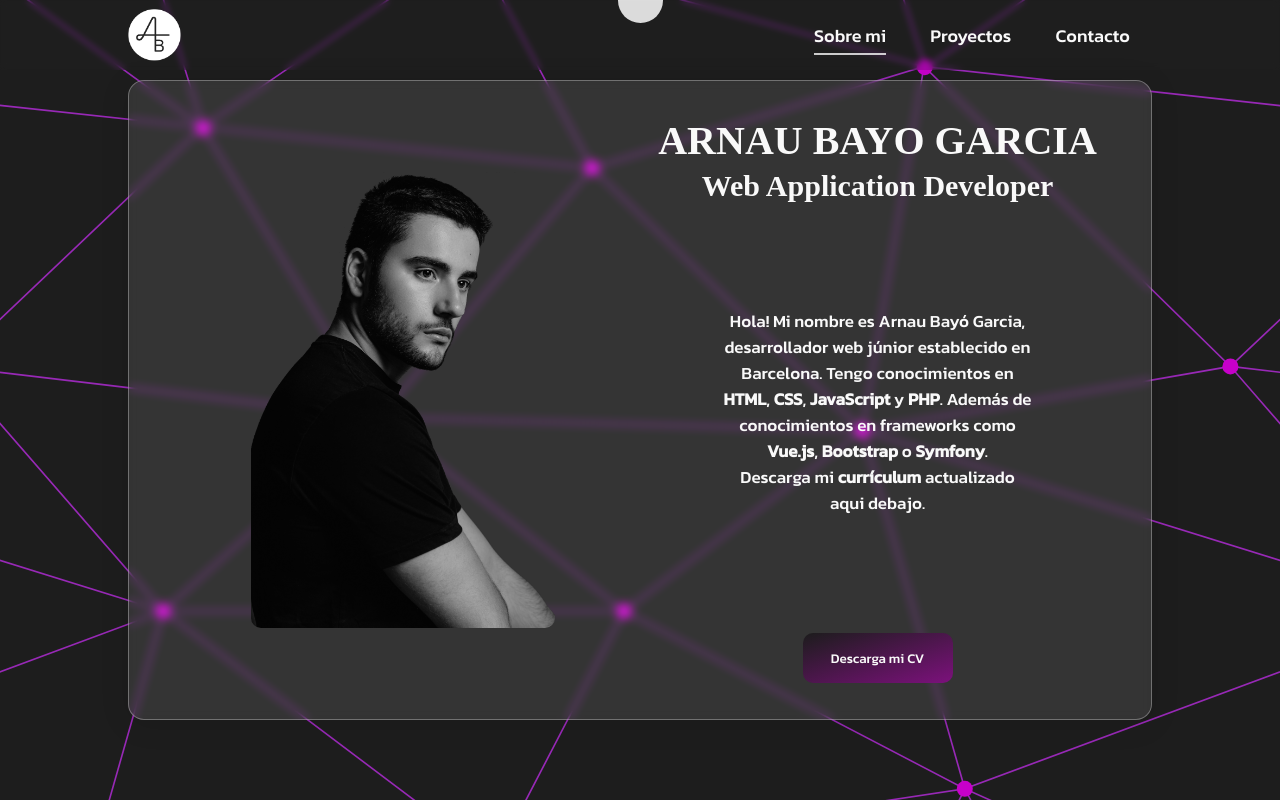
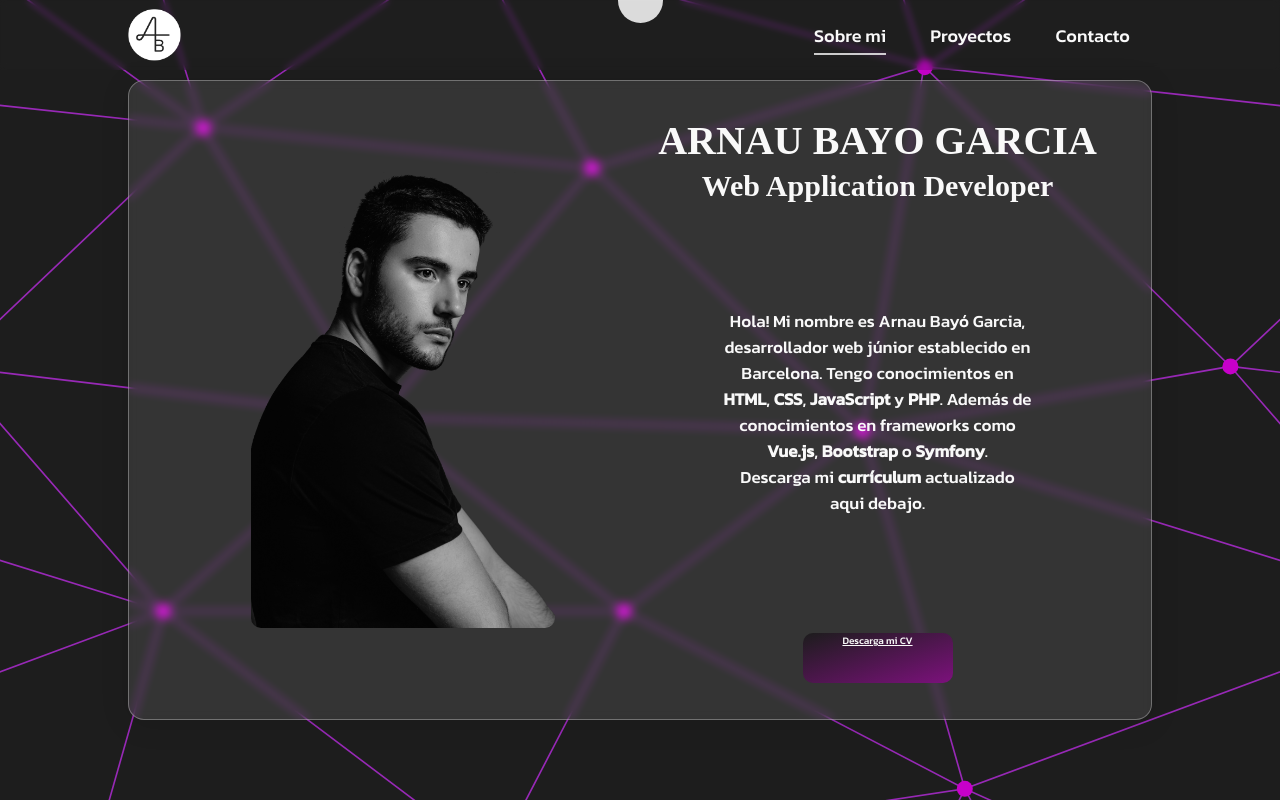
Before and after one commit to Arnaubg99/Arnaubg99.github.io, a plain HTML site: page index.html in a window 1280 px wide. Shown: the top 800 px of the page. Drawn offline with Linux system fonts and the light colour scheme; a web font is replaced by a local one.

Commit message:
actualitzacio

```diff
--- a/index.html
+++ b/index.html
@@ -47,7 +47,8 @@
                             <h2>Web Application Developer</h2>
                         </div>
                         <p id="text-sobre-mi" class="text">Hola! Mi nombre es Arnau Bayó Garcia, desarrollador web júnior establecido en Barcelona. Tengo conocimientos en <b class="text">HTML</b>, <b class="text">CSS</b>, <b class="text">JavaScript</b> y <b class="text">PHP</b>. Además de conocimientos en frameworks como <b class="text">Vue.js</b>, <b class="text">Bootstrap</b> o <b class="text">Symfony</b>.</br>Descarga mi <b class="text">currículum</b> actualizado aqui debajo.</p>
-                        <button id="cv-button" class="clickable" href="assets/Arnau_Bayo_Garcia_Curriculum.pdf" download>Descarga mi CV</button>
+                        <!-- <button id="cv-button" class="clickable" href="assets/Arnau_Bayo_Garcia_Curriculum.pdf" download>Descarga mi CV</button> -->
+                        <a id="cv-button" class="clickable" href="assets/Arnau_Bayo_Garcia_Curriculum.pdf" download> Descarga mi CV </a>
                     </div>
                 </div>
             </section>
--- a/styles/styles.css
+++ b/styles/styles.css
@@ -247,6 +247,40 @@ nav{
 #cv-button{
     width: 150px;
     height: 50px;
+    font-family: Kanit;
+    color: var(--blanc);
+    background: linear-gradient(to bottom right, var(--negre2), var(--morat));
+    border: none;
+    border-radius: 10px;
+    outline: transparent;
+    text-align: center;
+    touch-action: manipulation;
+    white-space: nowrap;
+    position: relative;
+    cursor: url("../assets/punt.svg"),pointer;
+}
+#cv-button::before{
+    content: "";
+    position: absolute;
+    top: -5%;
+    left: -5%;
+    z-index: -1;
+    width: 110%;
+    height: 110%;
+    background: linear-gradient(
+        45deg,
+        var(--morat), var(--negre), deeppink, var(--negre),
+        var(--morat), var(--negre), deeppink, var(--negre)
+    );
+    background-size: 800%;
+    border-radius: 10px;
+    filter: blur(8px);
+    transition: 0.7ms;
+    opacity: 0%;
+    animation: glowing 20s linear infinite;
+}
+#cv-button:hover::before{
+    opacity: 100%;
 }
 /* ////////////////////////////////////////////////////////////////////////////////////////////////// */
 
```
